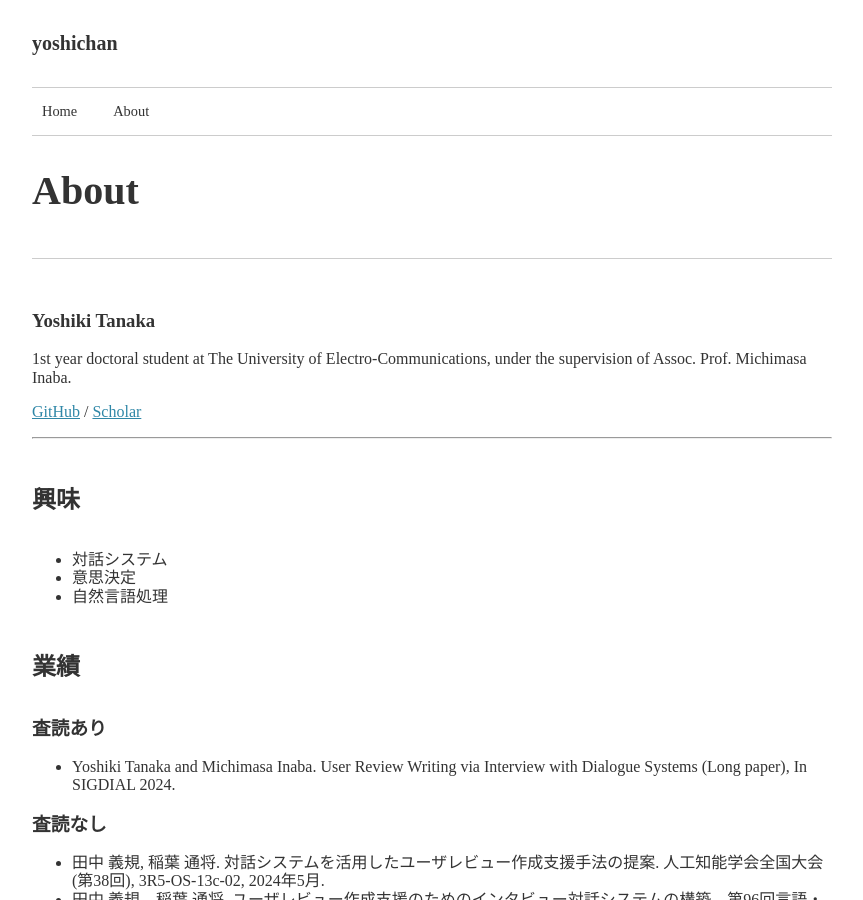
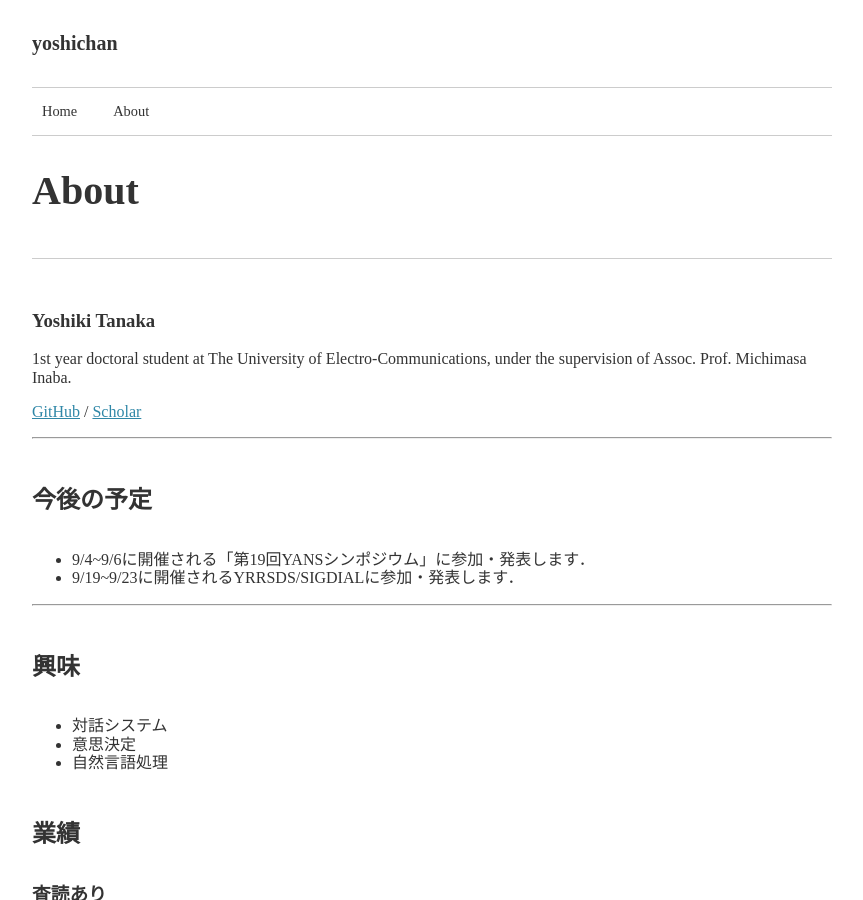
Before and after one commit to yoshi-chanaka/yoshi-chanaka.github.io, a Jekyll site: the page built from about.md, in a window 1280 px wide and 900 px high. Shown: the whole window, without its empty margins (208-1071 px from the left). Built offline with Jekyll 4.4.1, drawn with Linux system fonts in a browser that asks for light colours; nearby versions of some CDN libraries.

Commit message:
about20240816

```diff
--- a/about.md
+++ b/about.md
@@ -10,6 +10,11 @@ permalink: /about/
 1st year doctoral student at The University of Electro-Communications, under the supervision of Assoc. Prof. Michimasa Inaba.
 
 [GitHub](https://github.com/yoshi-chanaka) / [Scholar](https://scholar.google.co.jp/citations?view_op=list_works&hl=ja&user=QkKVktkAAAAJ)
+
+---
+## 今後の予定
+- 9/4~9/6に開催される「第19回YANSシンポジウム」に参加・発表します．
+- 9/19~9/23に開催されるYRRSDS/SIGDIALに参加・発表します．
 
 ---
 ## 興味
```
